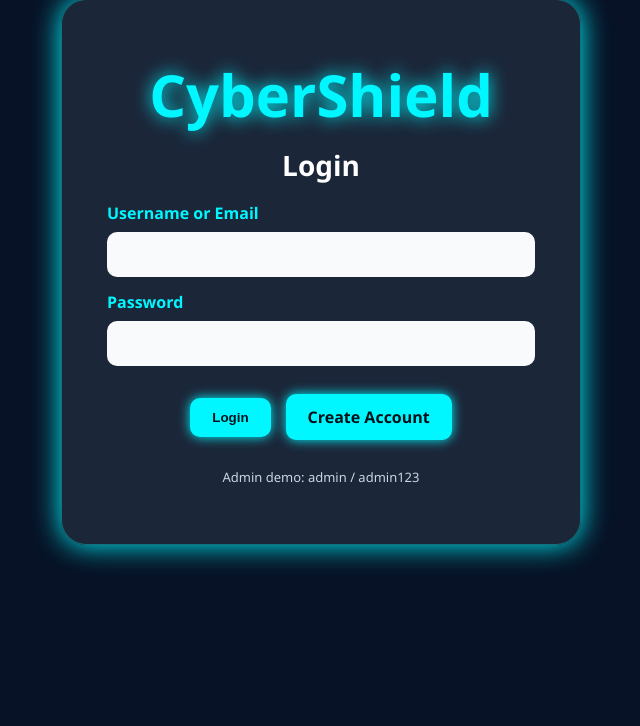
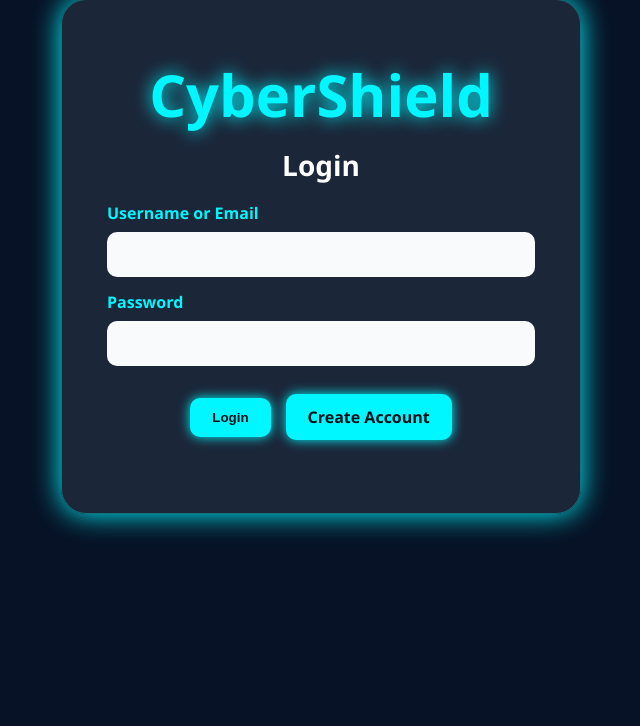
Before and after one commit to priyadharshinipandian25/CyberShield-AI-Cybersecurity-Threat-Detection, a Flask app: page /login in a window 1280 px wide. Shown: the part 71-797 px from the top of the page, without its empty margins (319-959 px from the left). Run offline with Flask 3, Linux system fonts and the light colour scheme.

Commit message:
Update login.html

```diff
--- a/templates/login.html
+++ b/templates/login.html
@@ -15,7 +15,6 @@
         <div class="input-box"><label>Password</label><input type="password" name="password" required></div>
         <div class="actions"><button>Login</button><a class="btn" href="{{ url_for('register') }}">Create Account</a></div>
     </form>
-    <p class="center small">Admin demo: admin / admin123</p>
 </div>
 </body>
 </html>
```
